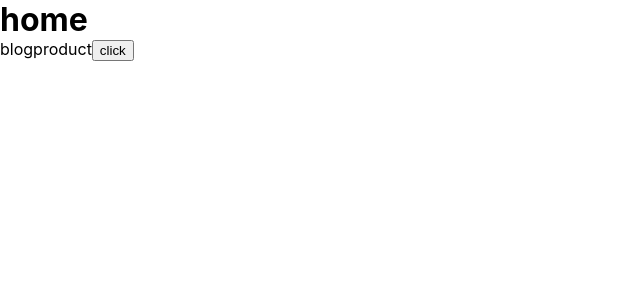
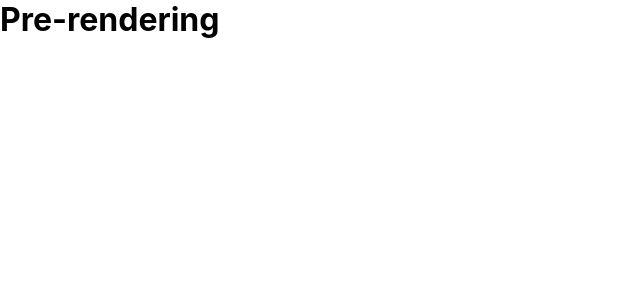
Before and after one commit to akshitkumar450/nextjs-basics, a Next.js app: page / in a window 1280 px wide. Shown: the top 300 px of the page, without its empty margins (0-640 px from the left). Built offline with nearby package versions, Linux system fonts and the light colour scheme.

Commit message:
static generation with data fetching using getStaticProps

```diff
--- a/pages/index.js
+++ b/pages/index.js
@@ -1,17 +1,9 @@
-import Link from "next/link";
 import { useRouter } from "next/router";
 function Home() {
   const router = useRouter();
   return (
     <div>
-      <h1>home</h1>
-      <Link href="/blog">
-        <a>blog</a>
-      </Link>
-      <Link href="/product">
-        <a>product</a>
-      </Link>
-      <button onClick={() => router.push("/product")}>click</button>
+      <h1>Pre-rendering</h1>
     </div>
   );
 }
```
Also changed, not shown: components/user.js (added, +9 -0 lines), pages/users.js (added, +34 -0 lines).
